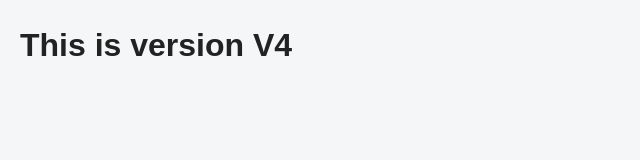
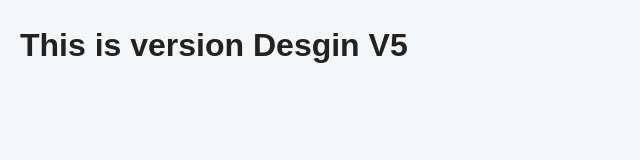
Before and after one commit to Deepak4vedi/test, a plain HTML site: page index.html in a window 1280 px wide. Shown: the whole page, without its empty margins (0-640 px from the left). Drawn offline with Linux system fonts and the light colour scheme.

```diff
--- a/index.html
+++ b/index.html
@@ -7,6 +7,6 @@
     <title>Document</title>
 </head>
 <body>
-    <h1>This is version V4</h1>
+    <h1>This is version Desgin V5</h1>
 </body>
 </html>
```
